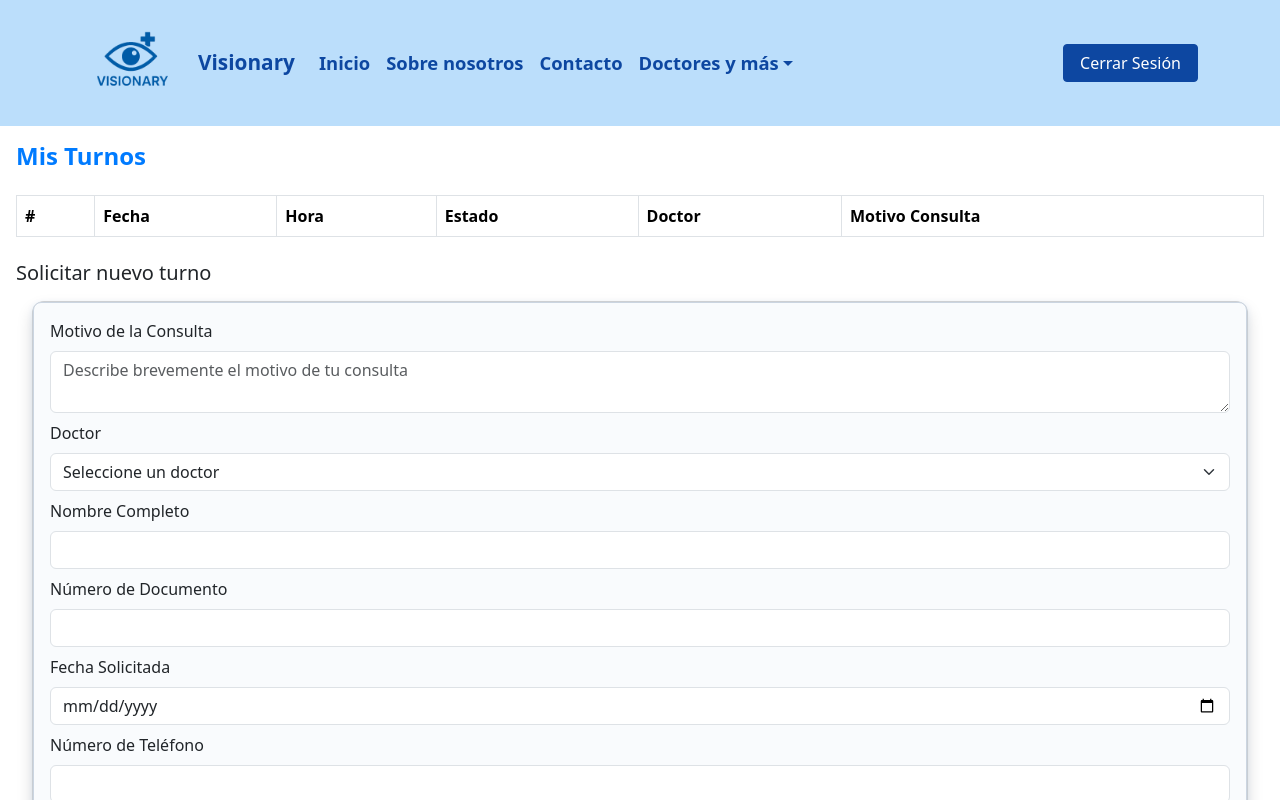
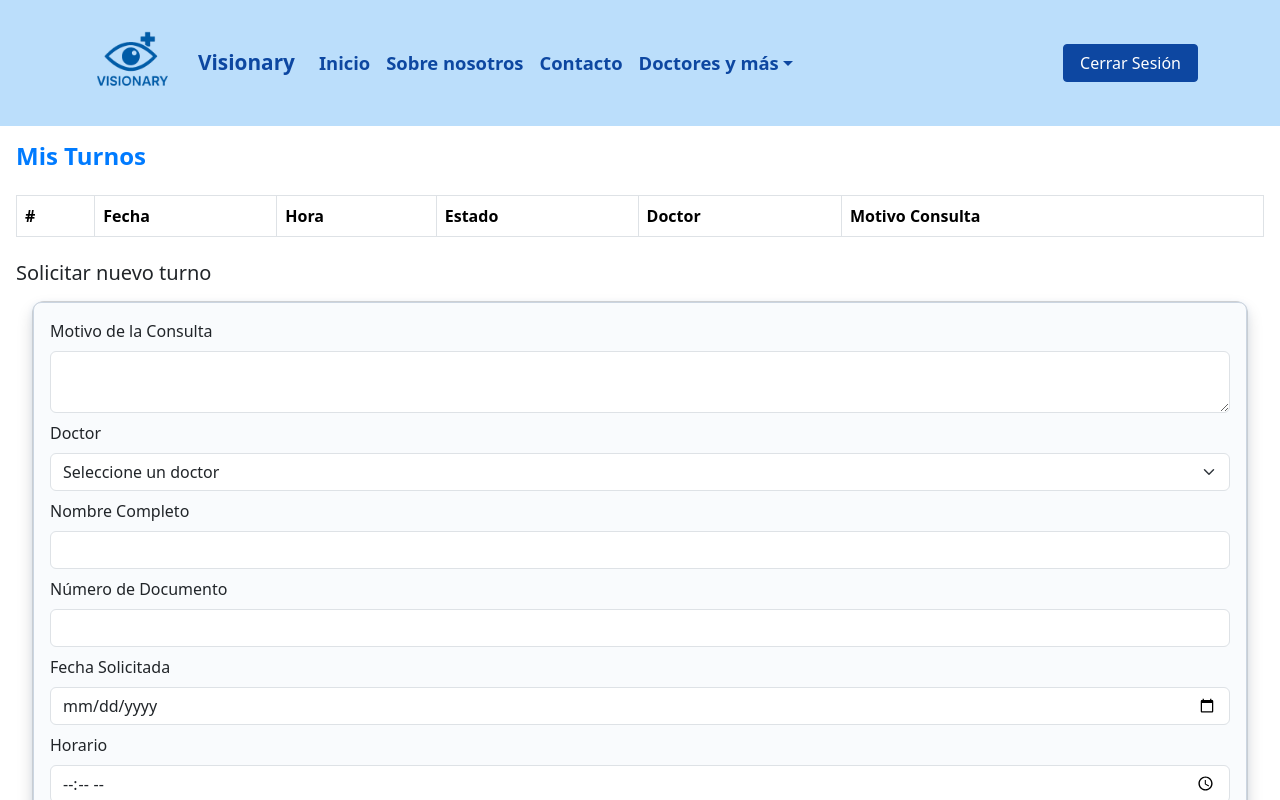
Before and after one commit to rodo18-2006/proyecto2, a React (Vite) app: page /turnos-pacientes in a window 1280 px wide. Shown: the top 800 px of the page. Built offline with nearby package versions, Linux system fonts and the light colour scheme.

Commit message:
guardamos cambios

```diff
--- a/src/components/doctores/DoctoresC.jsx
+++ b/src/components/doctores/DoctoresC.jsx
@@ -53,7 +53,6 @@ import {
 import { Search } from "lucide-react";
 import "./Doctores.css";
 
-
 const DoctoresC = () => {
   const [doctores] = useState([
     {
@@ -105,8 +104,24 @@ const DoctoresC = () => {
       )
   );
 
+
+
   const solicitarTurno = (doctor) => {
-    alert(`Has solicitado un turno con ${doctor.nombre}`);
+    const turnosGuardados = JSON.parse(localStorage.getItem("turnos")) || [];
+
+    const nuevoTurno = {
+      id: Date.now(),
+      doctor: doctor.nombre,
+      paciente: "Paciente a definir",
+      fecha: "A confirmar",
+      hora: "A confirmar",
+      estado: "Pendiente",
+    };
+
+    turnosGuardados.push(nuevoTurno);
+    localStorage.setItem("turnos", JSON.stringify(turnosGuardados));
+
+    alert(`Turno con ${doctor.nombre} registrado correctamente`);
   };
 
   return (
--- a/src/components/notificaciones/Notificaciones.jsx
+++ b/src/components/notificaciones/Notificaciones.jsx
@@ -2,20 +2,20 @@ import React from "react";
 import { Card, ListGroup } from "react-bootstrap";
 
 const Notificaciones = ({ notificaciones }) => {
-  // Map de tipo de notificación a emoji y color
+
   const iconos = {
     registro: "📝",
     recordatorio: "⏰",
     alerta: "⚠️",
   };
 
-  // Función para elegir emoji según texto o tipo (ajustá según tus datos)
+
   const obtenerIcono = (texto) => {
     if (texto.toLowerCase().includes("registro")) return iconos.registro;
     if (texto.toLowerCase().includes("recordatorio"))
       return iconos.recordatorio;
     if (texto.toLowerCase().includes("alerta")) return iconos.alerta;
-    return "🔔"; // default campanita
+    return "🔔";
   };
 
   return (
--- a/src/components/pacientes/PacientesC.jsx
+++ b/src/components/pacientes/PacientesC.jsx
@@ -76,12 +76,12 @@ const PacientesC = () => {
 
 export default PacientesC;
  */
+import React, { useState, useEffect } from "react";
+import { Form, Table, Badge, Button } from "react-bootstrap";
 
-import React, { useState, useEffect } from "react";
-import { Table, Button, Badge, Form } from "react-bootstrap";
 
 const PacientesC = () => {
-  const doctorLogueado = "juan-perez";
+  const doctorLogueado = localStorage.getItem("doctorLogueado");
 
   const [pacientes, setPacientes] = useState([]);
   const [busqueda, setBusqueda] = useState("");
@@ -145,7 +145,7 @@ const PacientesC = () => {
       );
       setPacientes(turnosDelDoctor);
     }
-  }, []);
+  }, [doctorLogueado]);
 
   const eliminarPaciente = (id) => {
     if (window.confirm("¿Eliminar paciente?")) {
@@ -181,9 +181,21 @@ const PacientesC = () => {
     p.nombre.toLowerCase().includes(busqueda.toLowerCase())
   );
 
+  const cargarTurnos = () => {
+    const turnosGuardados = JSON.parse(localStorage.getItem("turnos")) || [];
+    const turnosDelDoctor = turnosGuardados.filter(
+      (turno) => turno.doctor === doctorLogueado
+    );
+    setPacientes(turnosDelDoctor);
+  };
+
   return (
     <div className="container mt-4">
       <h4>Lista de Pacientes - Doctor: {doctorLogueado}</h4>
+
+      <Button variant="primary" className="mb-3" onClick={cargarTurnos}>
+        Actualizar Turnos
+      </Button>
 
       <Form.Control
         type="text"
--- a/src/components/turnospacientes/TurnosPacienteC.jsx
+++ b/src/components/turnospacientes/TurnosPacienteC.jsx
@@ -155,9 +155,10 @@ const TurneroPacienteC = () => {
     nombre: "",
     documento: "",
     fecha: "",
+    hora: "",
     telefono: "",
     doctor: "",
-    motivoConsulta: "", // <-- agregado
+    motivoConsulta: "",
   });
 
   const doctores = [
@@ -185,27 +186,44 @@ const TurneroPacienteC = () => {
     e.preventDefault();
     setValidated(true);
 
-    const { nombre, documento, fecha, telefono, doctor, motivoConsulta } =
+    const { nombre, documento, fecha, hora, telefono, doctor, motivoConsulta } =
       nuevoTurno;
 
     if (
       !nombre ||
       !documento ||
       !fecha ||
+      !hora ||
       !telefono ||
       !doctor ||
       !motivoConsulta
     ) {
-      setMensaje(
-        "Por favor, completá todos los campos, incluyendo el motivo de consulta."
-      );
+      setMensaje("Por favor, completá todos los campos.");
       setTimeout(() => setMensaje(""), 3000);
       return;
     }
 
     const hoy = new Date().toISOString().split("T")[0];
+    const ahora = new Date().toTimeString().split(":").slice(0, 2).join(":");
+
     if (fecha < hoy) {
       setMensaje("La fecha no puede ser anterior a hoy.");
+      setTimeout(() => setMensaje(""), 3000);
+      return;
+    }
+
+    if (fecha === hoy && hora < ahora) {
+      setMensaje("El horario no puede ser anterior a la hora actual.");
+      setTimeout(() => setMensaje(""), 3000);
+      return;
+    }
+
+    const turnoExistente = turnos.find(
+      (t) => t.doctor === doctor && t.fecha === fecha && t.hora === hora
+    );
+
+    if (turnoExistente) {
+      setMensaje("Ese horario ya está ocupado para el doctor seleccionado.");
       setTimeout(() => setMensaje(""), 3000);
       return;
     }
@@ -213,22 +231,24 @@ const TurneroPacienteC = () => {
     const turnoAgendado = {
       id: Date.now(),
       fecha,
-      hora: "A confirmar",
+      hora,
       estado: "Pendiente",
       doctor,
       ...nuevoTurno,
     };
 
-    setTurnos([...turnos, turnoAgendado]);
+    const nuevosTurnos = [...turnos, turnoAgendado];
+    setTurnos(nuevosTurnos);
 
     setMensaje("Turno solicitado correctamente.");
     setNuevoTurno({
       nombre: "",
       documento: "",
       fecha: "",
+      hora: "",
       telefono: "",
       doctor: "",
-      motivoConsulta: "", // <-- resetear
+      motivoConsulta: "",
     });
     setValidated(false);
 
@@ -249,7 +269,7 @@ const TurneroPacienteC = () => {
             <th>Hora</th>
             <th>Estado</th>
             <th>Doctor</th>
-            <th>Motivo Consulta</th> {/* <-- agregado */}
+            <th>Motivo Consulta</th>
           </tr>
         </thead>
         <tbody>
@@ -263,7 +283,7 @@ const TurneroPacienteC = () => {
                 {doctores.find((d) => d.id === turno.doctor)?.nombre ||
                   "No asignado"}
               </td>
-              <td>{turno.motivoConsulta}</td> {/* <-- mostrar motivo */}
+              <td>{turno.motivoConsulta}</td>
             </tr>
           ))}
         </tbody>
@@ -273,8 +293,6 @@ const TurneroPacienteC = () => {
       <Card>
         <Card.Body>
           <Form noValidate validated={validated} onSubmit={solicitarTurno}>
-            {/* ...otros campos igual */}
-
             <Form.Group className="mb-2">
               <Form.Label>Motivo de la Consulta</Form.Label>
               <Form.Control
@@ -284,7 +302,6 @@ const TurneroPacienteC = () => {
                 value={nuevoTurno.motivoConsulta}
                 onChange={handleChange}
                 isInvalid={validated && !nuevoTurno.motivoConsulta}
-                placeholder="Describe brevemente el motivo de tu consulta"
               />
               <Form.Control.Feedback type="invalid">
                 Por favor, ingresá el motivo de la consulta.
@@ -357,6 +374,20 @@ const TurneroPacienteC = () => {
               </Form.Control.Feedback>
             </Form.Group>
 
+            <Form.Group className="mb-2">
+              <Form.Label>Horario</Form.Label>
+              <Form.Control
+                type="time"
+                name="hora"
+                value={nuevoTurno.hora}
+                onChange={handleChange}
+                isInvalid={validated && !nuevoTurno.hora}
+              />
+              <Form.Control.Feedback type="invalid">
+                Por favor, seleccioná un horario.
+              </Form.Control.Feedback>
+            </Form.Group>
+
             <Form.Group className="mb-3">
               <Form.Label>Número de Teléfono</Form.Label>
               <Form.Control
```
